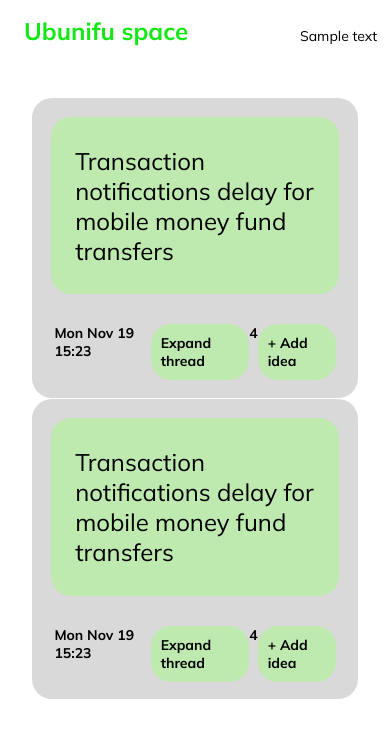
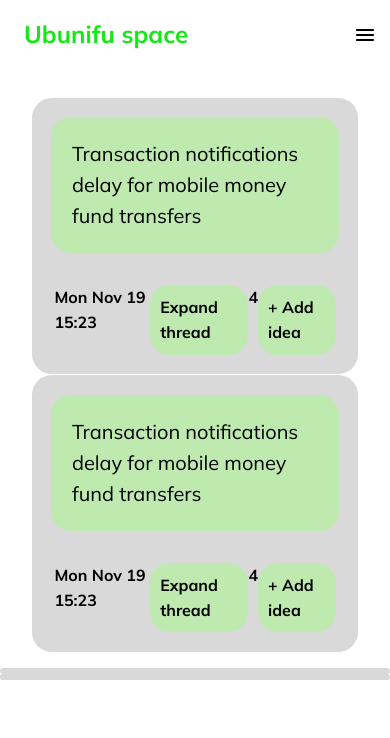
Before and after one commit to ubunifuspace/ubunifuspacerepo, a React (Vite) app in the folder front-end/ubunifuspace/: page /home in a window 390 px wide. Shown: the top 738 px of the page. Built offline with nearby package versions, Linux system fonts and the light colour scheme.

Commit message:
side bar

```diff
--- a/front-end/ubunifuspace/package.json
+++ b/front-end/ubunifuspace/package.json
@@ -12,6 +12,8 @@
   "dependencies": {
     "@emotion/react": "^11.11.1",
     "@emotion/styled": "^11.11.0",
+    "@mantine/core": "^7.2.2",
+    "@mantine/hooks": "^7.2.2",
     "@mui/icons-material": "^5.14.18",
     "@mui/material": "^5.14.18",
     "localforage": "^1.10.0",
@@ -29,6 +31,9 @@
     "eslint-plugin-react": "^7.33.2",
     "eslint-plugin-react-hooks": "^4.6.0",
     "eslint-plugin-react-refresh": "^0.4.4",
+    "postcss": "^8.4.31",
+    "postcss-preset-mantine": "^1.11.0",
+    "postcss-simple-vars": "^7.0.1",
     "vite": "^5.0.0"
   }
 }
--- /dev/null
+++ b/front-end/ubunifuspace/postcss.config.cjs
@@ -0,0 +1,14 @@
+module.exports = {
+    plugins: {
+      'postcss-preset-mantine': {},
+      'postcss-simple-vars': {
+        variables: {
+          'mantine-breakpoint-xs': '36em',
+          'mantine-breakpoint-sm': '48em',
+          'mantine-breakpoint-md': '62em',
+          'mantine-breakpoint-lg': '75em',
+          'mantine-breakpoint-xl': '88em',
+        },
+      },
+    },
+  };
--- a/front-end/ubunifuspace/src/App.css
+++ b/front-end/ubunifuspace/src/App.css
@@ -45,11 +45,15 @@ body {
 
 .hamburger_menu{
     display: none;
+
 }
 
 @media screen and (max-width: 600px) {
     .hamburger_menu{
-        display: block;
+        display: flex;
+        justify-content: center;
+        align-items: center;
+        align-content: center;
         padding: 0.8rem;
     }
 }
@@ -126,6 +130,7 @@ body {
     font-size: 1rem;
     display: flex;
     align-content: start;
+    cursor: pointer;
 }
 
 .profile_column{
@@ -195,7 +200,7 @@ body {
     border-radius: 20px;
     background-color: #BEE9AF;
     margin: 1rem;
-    padding: 0.3rem;
+    padding: 0.1rem;
 }
 
 .grey-bg{
@@ -253,7 +258,7 @@ body {
 
 .idea_text{
     font-weight: 500;
-    font-size: 24px;
+    font-size: 20px;
     padding: 0 1.2rem;
 }
 
@@ -282,3 +287,17 @@ body {
     display: flex;
     align-items: flex-start;
 }
+
+.pointer_cursor{
+    cursor: pointer;
+}
+
+.text_area{
+    width: 100%;
+}
+.send_item{
+    display: flex;
+    width: 100%;
+    padding: 1rem;
+    justify-content: flex-end;
+}
--- /dev/null
+++ b/front-end/ubunifuspace/src/components/index.jsx
@@ -0,0 +1 @@
+export {default as Sidebar} from './Sidebar'
--- a/front-end/ubunifuspace/src/pages/Homepage.jsx
+++ b/front-end/ubunifuspace/src/pages/Homepage.jsx
@@ -4,8 +4,17 @@ import ShowChartIcon from '@mui/icons-material/ShowChart';
 import HelpOutlineIcon from '@mui/icons-material/HelpOutline';
 import InfoIcon from '@mui/icons-material/Info';
 import PowerSettingsNewRoundedIcon from '@mui/icons-material/PowerSettingsNewRounded';
+import { useDisclosure } from '@mantine/hooks';
+import { Modal, Button } from '@mantine/core';
+import { red } from '@mui/material/colors';
+import SendRoundedIcon from '@mui/icons-material/SendRounded';
+import MenuRoundedIcon from '@mui/icons-material/MenuRounded';
 
 const Homepage = () => {
+
+    const [ opened, { open, close }] = useDisclosure(false);
+    const [ challenge, { openChallenge, closeChallenge }] = useDisclosure(false);
+
     return (
         <div>
             <header>
@@ -14,7 +23,7 @@ const Homepage = () => {
                         <p className="title">Ubunifu space</p>
                     </div>
                     <div className="hamburger_menu">
-                        <p>Sample text</p>
+                        <MenuRoundedIcon />
                     </div>
                 </nav>
             </header>
@@ -31,13 +40,13 @@ const Homepage = () => {
                             <div className="sidenav_container center_div">
                                 <PostAddIcon />
                             </div>
-                            <div className='align_start'>
-                                <p className="heavy_head align-start sidenav_text">Submit challenge</p>
+                            <div className='align_start '>
+                                <p className="heavy_head align-start sidenav_text  " onClick={open}>Submit challenge</p>
                             </div>
                         </div>
                         <div className="sidenav_content">
                             <div className="sidenav_container center_div">
-                                <ShowChartIcon/>
+                                <ShowChartIcon />
                             </div>
                             <div className='align_start'>
                                 <p className="heavy_head align-start sidenav_text">Track implementation</p>
@@ -45,7 +54,7 @@ const Homepage = () => {
                         </div>
                         <div className="sidenav_content">
                             <div className="sidenav_container center_div">
-                                <HelpOutlineIcon/>
+                                <HelpOutlineIcon />
                             </div>
                             <div>
                                 <p className="heavy_head align-start sidenav_text">Help</p>
@@ -53,7 +62,7 @@ const Homepage = () => {
                         </div>
                         <div className="sidenav_content">
                             <div className="sidenav_container center_div">
-                                <InfoIcon/>
+                                <InfoIcon />
                             </div>
                             <div>
                                 <p className="heavy_head align-start sidenav_text">About</p>
@@ -61,7 +70,7 @@ const Homepage = () => {
                         </div>
                         <div className="sidenav_content">
                             <div className="sidenav_container center_div">
-                                <PowerSettingsNewRoundedIcon/>
+                                <PowerSettingsNewRoundedIcon />
                             </div>
                             <div>
                                 <p className="heavy_head align-start sidenav_text">Log out</p>
@@ -83,8 +92,7 @@ const Homepage = () => {
 
                                 <p className="font_heavy">4</p>
 
-                                <p className="font_heavy green_wrap"> + Add idea</p>
-
+                                <p className="font_heavy green_wrap pointer_cursor" onClick={open} > + Add idea</p>
                             </div>
                         </div>
 
@@ -100,7 +108,7 @@ const Homepage = () => {
 
                             <p className="font_heavy">4</p>
 
-                                <p className="font_heavy green_wrap"> + Add idea</p>
+                            <p className="font_heavy green_wrap pointer_cursor" onClick={open} > + Add idea</p>
                         </div>
                     </div>
 
@@ -110,10 +118,10 @@ const Homepage = () => {
                     <div className="profile_column">
                         <div className="profile_card column">
                             <div className="center">
-                                <img src="https://chingizpro.github.io/portfolio/img/person.png" className="avatar_image"/>
+                                <img src="https://chingizpro.github.io/portfolio/img/person.png" className="avatar_image" />
                             </div>
                             <div className="center">
-                                <p className="faint-text">John Doe</p> <br/>
+                                <p className="faint-text">John Doe</p> <br />
                             </div>
 
                             <div className="center text_below">
@@ -121,7 +129,7 @@ const Homepage = () => {
                             </div>
 
                             <div className="center">
-                                <hr className="line-style"/>
+                                <hr className="line-style" />
                             </div>
 
                             <div className="center text_below">
@@ -159,6 +167,29 @@ const Homepage = () => {
                     </div>
                 </div>
             </section>
+
+            <div>
+                <Modal className='grey-bg' opened={opened} onClose={close} size={700} title="What can be done...?" centered>
+                    <div>
+                        <textarea rows={10} className='text_area'></textarea>
+                    </div>
+                    <div className='send_item'>
+                        <SendRoundedIcon />
+                    </div>
+                </Modal>
+            </div>
+
+            <div>
+                <Modal className='grey-bg' challenge={challenge} onClose={close} size={700} title="What can be done...?" centered>
+                    <div>
+                        <textarea rows={10} className='text_area'></textarea>
+                    </div>
+                    <div className='send_item'>
+                        <SendRoundedIcon />
+                    </div>
+                </Modal>
+            </div>
+
         </div>
     )
 }
```
Also changed, not shown: front-end/ubunifuspace/src/App.jsx (+6 -2 lines), front-end/ubunifuspace/src/components/Sidebar.jsx (added, +9 -0 lines), 1 other file (tests, documents, lock files or other folders). Lines whose indentation alone changed are shown as unchanged.
